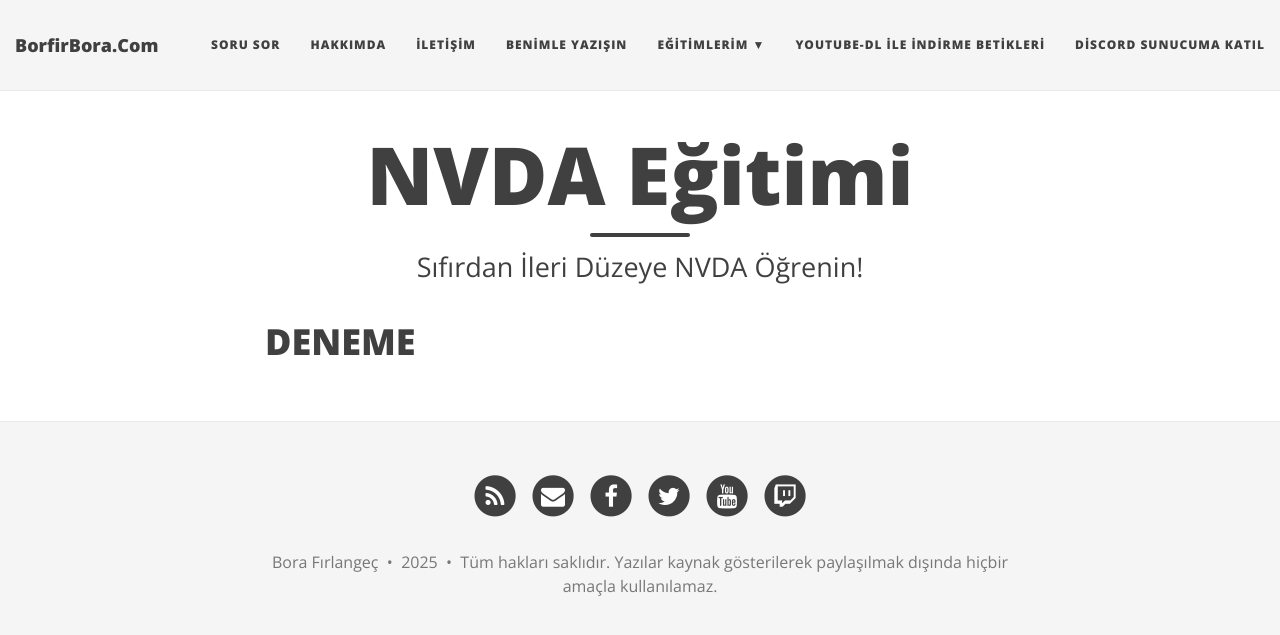
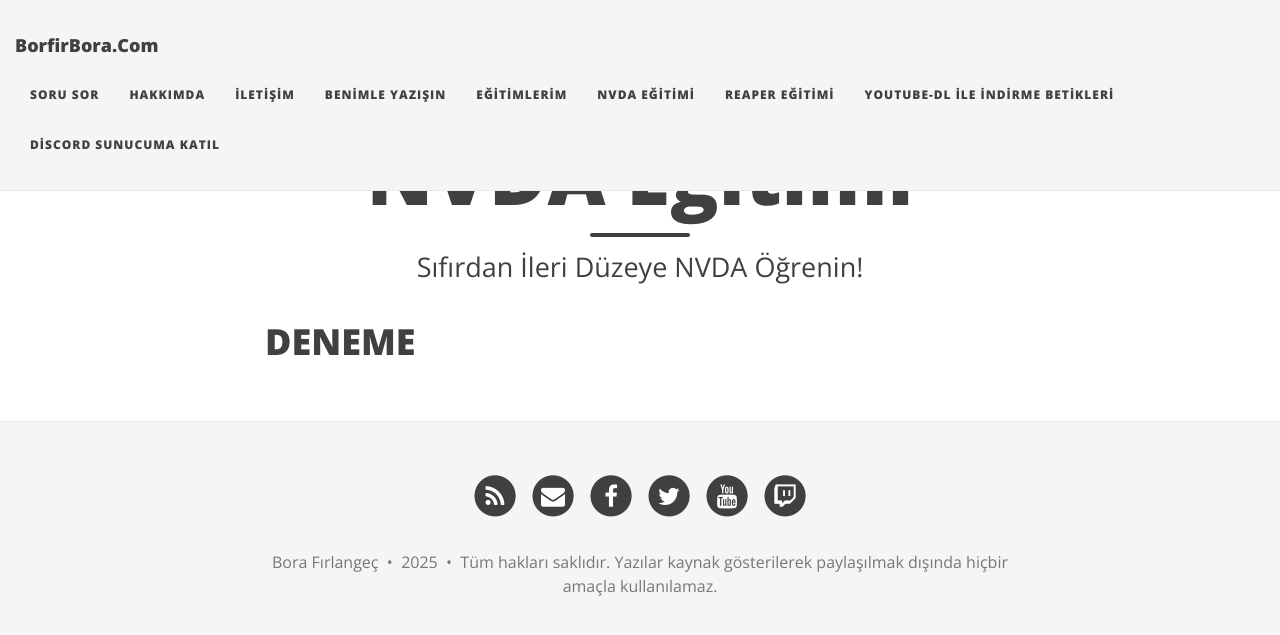
Before and after one commit to borfirbora/borfirbora.github.io, a Jekyll site: the page built from nvda.md, in a window 1280 px wide. Shown: the top 635 px of the page. Built offline with Jekyll 4.4.1, drawn with Linux system fonts in a browser that asks for light colours; nearby versions of some CDN libraries; a script that is not in the unit is left out; comment, search, counter and statistics services are not loaded; some of the changed lines change nothing that is shown.

Commit message:
Arayüz güncellemesi...

```diff
--- a/_config.yml
+++ b/_config.yml
@@ -27,8 +27,8 @@
   İletişim: "iletisim"
   Benimle Yazışın: "https://tawk.to/chat/5d8b5acf6c1dde20ed03632d/default"
   Eğitimlerim:
-    - NVDA Eğitimi: "https://borfirbora.com/reaper"
-    - Reaper Eğitimi: "https://borfirbora.com/reaper"
+  NVDA Eğitimi: "https://borfirbora.com/nvda"
+  Reaper Eğitimi: "https://borfirbora.com/reaper"
   Youtube-DL İle İndirme Betikleri: "https://borfirbora.com/youtube-betik"
   Discord Sunucuma Katıl: "https://discord.gg/kEte7vDHRf"
 
```
